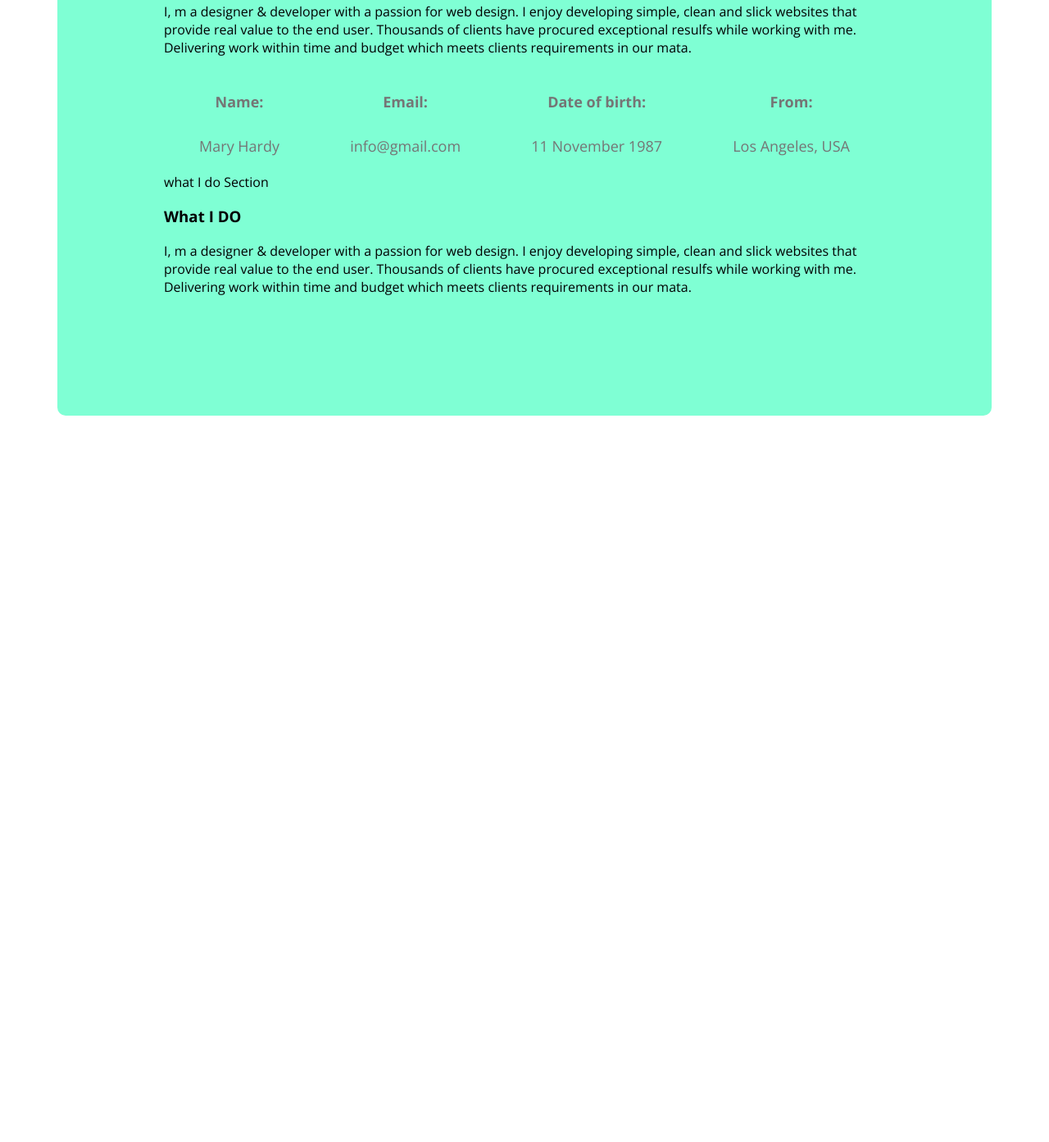
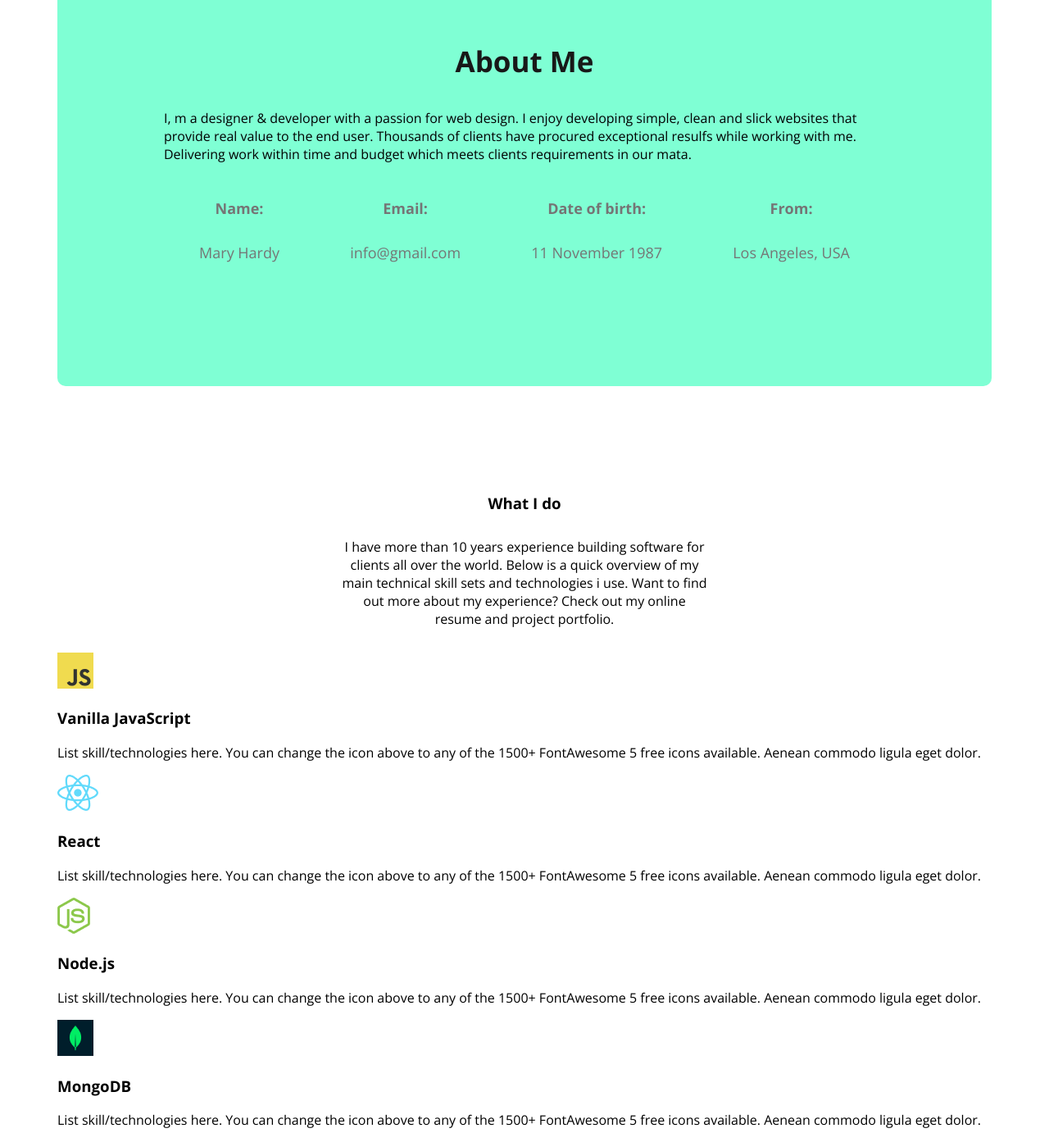
Before and after one commit to baizid20/Devloper-portfolio, a plain HTML site: page index.html in a window 1280 px wide. Shown: the part 1012-2405 px from the top of the page at 82% size. Before the commit the page ends 1527 px from the top, so only its background shows below. Drawn offline with nearby package versions, Linux system fonts and the light colour scheme.

Commit message:
complete half of what i do section

```diff
--- a/index.html
+++ b/index.html
@@ -70,9 +70,34 @@
                     <p class="info-description"> Los Angeles, USA</p>
                 </div>
             </div>
-            what I do Section
-            <div class="section-title "><h3>What I DO</h3></div>
-            <p class="section-describtion">I, m a designer & developer with a passion for web design. I enjoy developing simple, clean and slick websites that provide real value to the end user. Thousands of clients have procured exceptional resulfs while working with me. Delivering work within time and budget which meets clients requirements in our mata.</p>
+
+        </section>
+        <!-- what I do section -->
+        <section>
+           <h3 class="section-title">What I do</h3>
+           <p id="id-do" class="section-decribtion">I have more than 10 years experience building software for clients all over the world. Below is a quick overview of my main technical skill sets and technologies i use. Want to find out more about my experience? Check out my online resume and project portfolio.</p>
+           <div class="skills-container">
+        <div class="skill">
+            <img src="images/icons/js.png" alt="JavaScript">
+            <h3 class="skill-title">Vanilla JavaScript</h3>
+            <p class="skill-description">List skill/technologies here. You can change the icon above to any of the 1500+ FontAwesome 5 free icons available. Aenean commodo ligula eget dolor.</p>
+        </div>
+        <div class="skill">
+            <img src="images/icons/react.png" alt="React">
+            <h3 class="skill-title">React</h3>
+            <p class="skill-description">List skill/technologies here. You can change the icon above to any of the 1500+ FontAwesome 5 free icons available. Aenean commodo ligula eget dolor.</p>
+        </div>
+        <div class="skill">
+            <img src="images/icons/nodejs.png" alt="Node.js">
+            <h3 class="skill-title">Node.js</h3>
+            <p class="skill-description">List skill/technologies here. You can change the icon above to any of the 1500+ FontAwesome 5 free icons available. Aenean commodo ligula eget dolor.</p>
+        </div>
+        <div class="skill">
+            <img src="images/icons/mongo.png"alt="MongoDB">
+            <h3 class="skill-title">MongoDB</h3>
+            <p class="skill-description">List skill/technologies here. You can change the icon above to any of the 1500+ FontAwesome 5 free icons available. Aenean commodo ligula eget dolor.</p>
+        </div>
+           </div>
         </section>
     </main>
     <footer></footer>
--- a/style/index.css
+++ b/style/index.css
@@ -104,7 +104,9 @@ height: 64px; */
     background-color: aquamarine;
     padding: 130px;
     border-radius: 10px;
-    margin-top: 130px 0px;
+    margin: 130px 0px;
+
+
 }
 
 .abt {
@@ -119,6 +121,8 @@ height: 64px; */
 main {
     max-width: 1140px;
     margin: 0 auto;
+
+
 }
 
 .about-info-container {
@@ -133,12 +137,18 @@ main {
     font-size: 18px;
     font-weight: 400;
     line-height: 30px;
+    }
+
+/* what i do section */
+#id-do{
+    text-align: center;
+    margin: 30px 345px;
+
 
 }
-
-.info-description {}
-
-.info-title {}
+.section-title{
+    text-align: center;
+}
 
 
 
@@ -148,8 +158,6 @@ main {
 
 
 
-
-/* what I Do Section */
 
 
 
```
